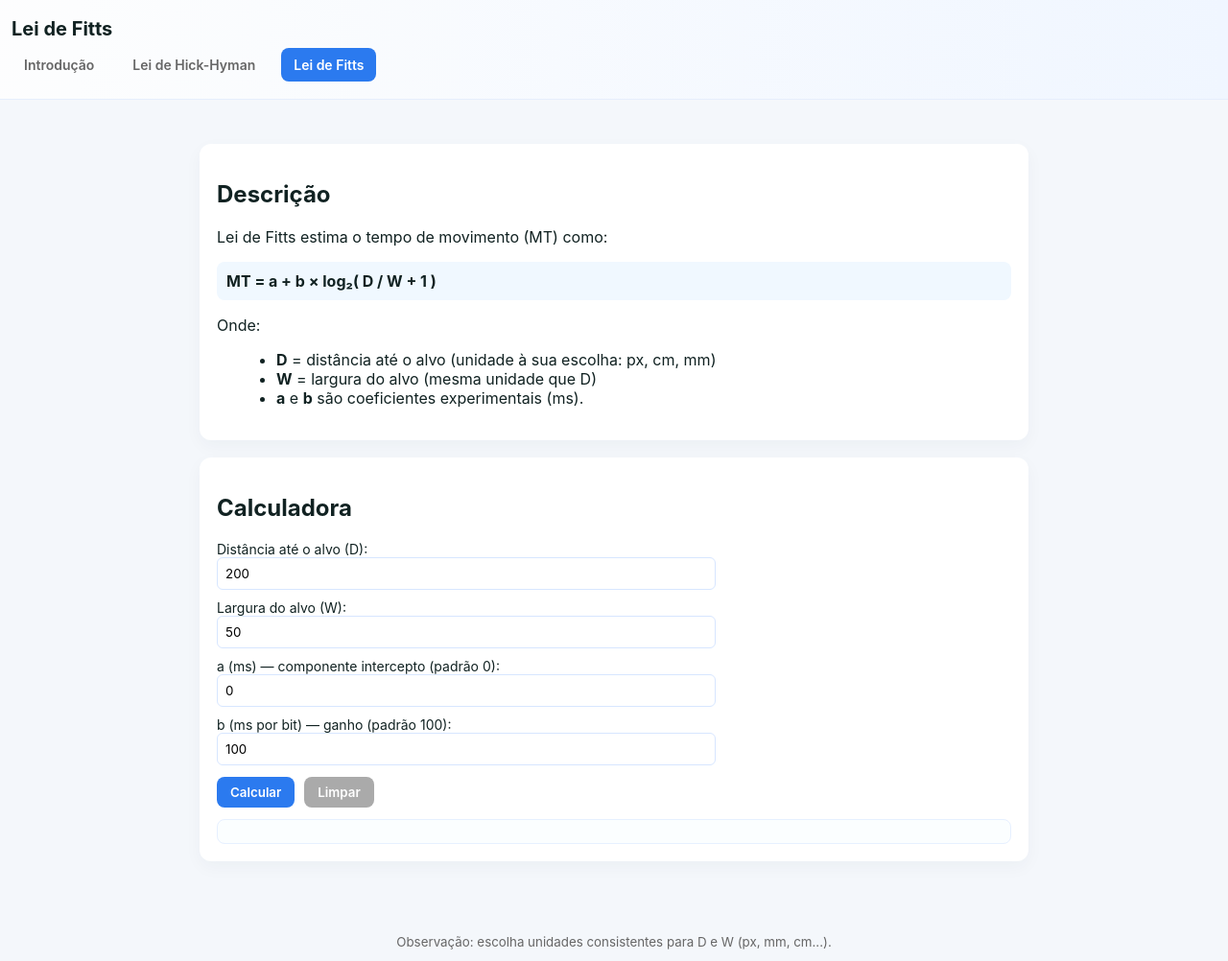
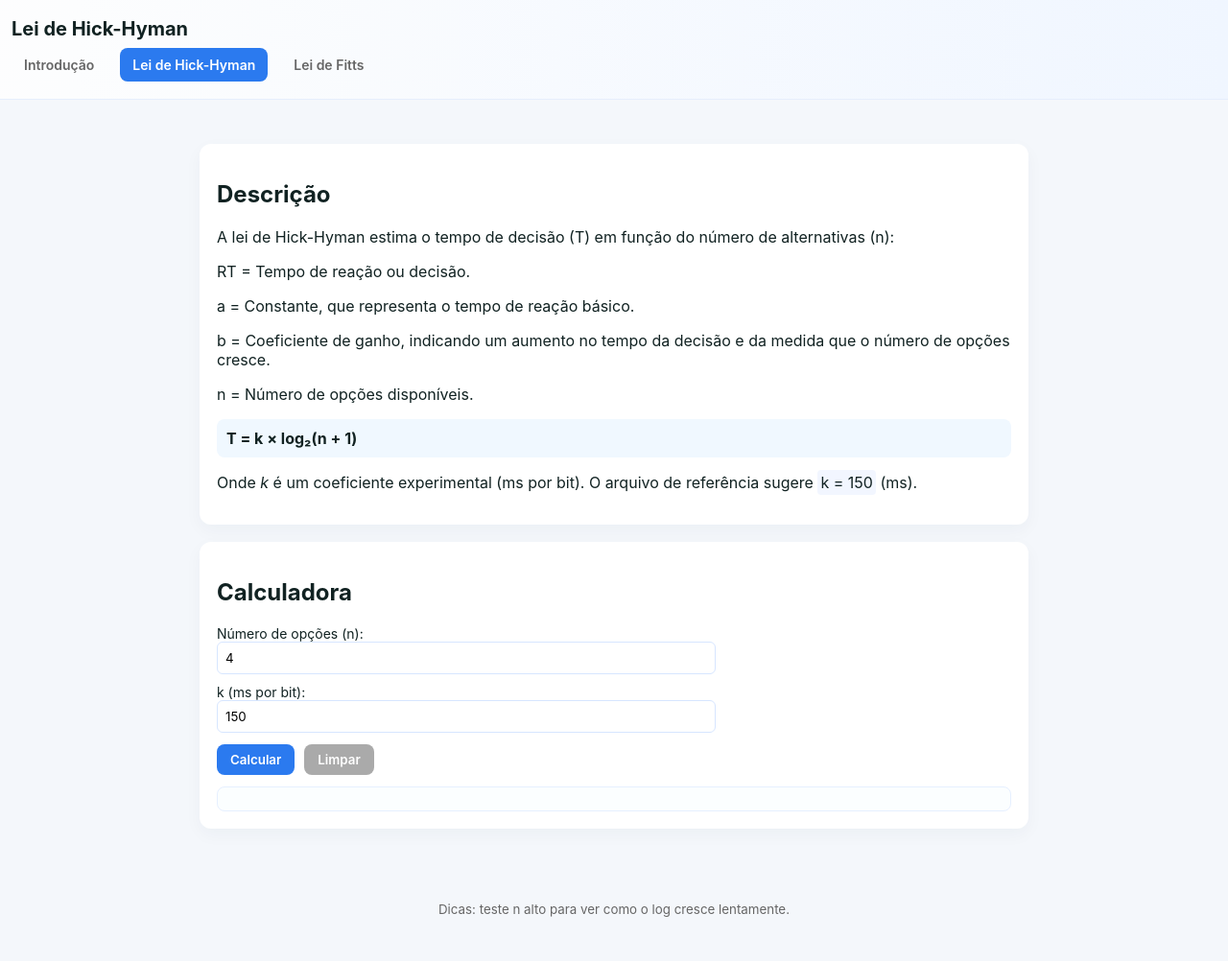
Before and after one commit to isac2908/projeto-TCC, a plain HTML site: page hick.html in a window 1280 px wide. Shown: the whole page at 96% size. After the commit the page ends 968 px from the top, so only its background shows below. Drawn offline with Linux system fonts and the light colour scheme.

Commit message:
arquivo tcc isaac

```diff
--- a/hick.html
+++ b/hick.html
@@ -3,16 +3,16 @@
 <head>
   <meta charset="utf-8" />
   <meta name="viewport" content="width=device-width,initial-scale=1" />
-  <title>Lei de Fitts — Calculadora</title>
+  <title>Lei de Hick-Hyman — Calculadora</title>
   <link rel="stylesheet" href="styles.css">
 </head>
 <body>
   <header>
-    <h1>Lei de Fitts</h1>
+    <h1>Lei de Hick-Hyman</h1>
     <nav>
       <a href="index.html">Introdução</a>
-      <a href="hick.html">Lei de Hick-Hyman</a>
-      <a href="fitts.html" class="active">Lei de Fitts</a>
+      <a href="hick.html" class="active">Lei de Hick-Hyman</a>
+      <a href="fitts.html">Lei de Fitts</a>
     </nav>
   </header>
 
@@ -20,54 +20,45 @@
     <section>
       <h2>Descrição</h2>
       <p>
-        Lei de Fitts estima o tempo de movimento (MT) como:
+        A lei de Hick-Hyman estima o tempo de decisão (T) em função do número de alternativas (n):
       </p>
-      <p class="formula"><strong>MT = a + b × log₂( D / W + 1 )</strong></p>
+      RT = Tempo de reação ou decisão.
+      </p>
+      a = Constante, que representa o tempo de reação básico.
+      </p>
+      b = Coeficiente de ganho, indicando um aumento no tempo da decisão e da medida que o número de opções cresce.
+      </p> n = Número de opções disponíveis.
+      <p class="formula"><strong>T = k × log₂(n + 1)</strong></p>
       <p>
-        Onde:
-        <ul>
-          <li><strong>D</strong> = distância até o alvo (unidade à sua escolha: px, cm, mm)</li>
-          <li><strong>W</strong> = largura do alvo (mesma unidade que D)</li>
-          <li><strong>a</strong> e <strong>b</strong> são coeficientes experimentais (ms).</li>
-        </ul>
+        Onde <em>k</em> é um coeficiente experimental (ms por bit). O arquivo de referência sugere <code>k = 150</code> (ms).
       </p>
     </section>
 
     <section class="calculator">
       <h2>Calculadora</h2>
-      <form id="fittsForm">
+      <form id="hickForm">
         <label>
-          Distância até o alvo (D):
-          <input type="number" id="fitts_D" min="0" step="any" value="200" required>
+          Número de opções (n):
+          <input type="number" id="hick_n" min="1" value="4" required>
         </label>
 
         <label>
-          Largura do alvo (W):
-          <input type="number" id="fitts_W" min="0.0001" step="any" value="50" required>
-        </label>
-
-        <label>
-          a (ms) — componente intercepto (padrão 0):
-          <input type="number" id="fitts_a" step="any" value="0">
-        </label>
-
-        <label>
-          b (ms por bit) — ganho (padrão 100):
-          <input type="number" id="fitts_b" step="any" value="100">
+          k (ms por bit):
+          <input type="number" id="hick_k" min="0" step="1" value="150" required>
         </label>
 
         <div class="row">
           <button type="submit">Calcular</button>
-          <button type="button" id="fitts_clear">Limpar</button>
+          <button type="button" id="hick_clear">Limpar</button>
         </div>
       </form>
 
-      <div id="fitts_result" class="result" aria-live="polite"></div>
+      <div id="hick_result" class="result" aria-live="polite"></div>
     </section>
   </main>
 
   <footer>
-    <small>Observação: escolha unidades consistentes para D e W (px, mm, cm...).</small>
+    <small>Dicas: teste n alto para ver como o log cresce lentamente.</small>
   </footer>
 
   <script src="script.js"></script>
```
Also changed, not shown: fitts.html (+1 -1 lines), index.html (+7 -7 lines).
